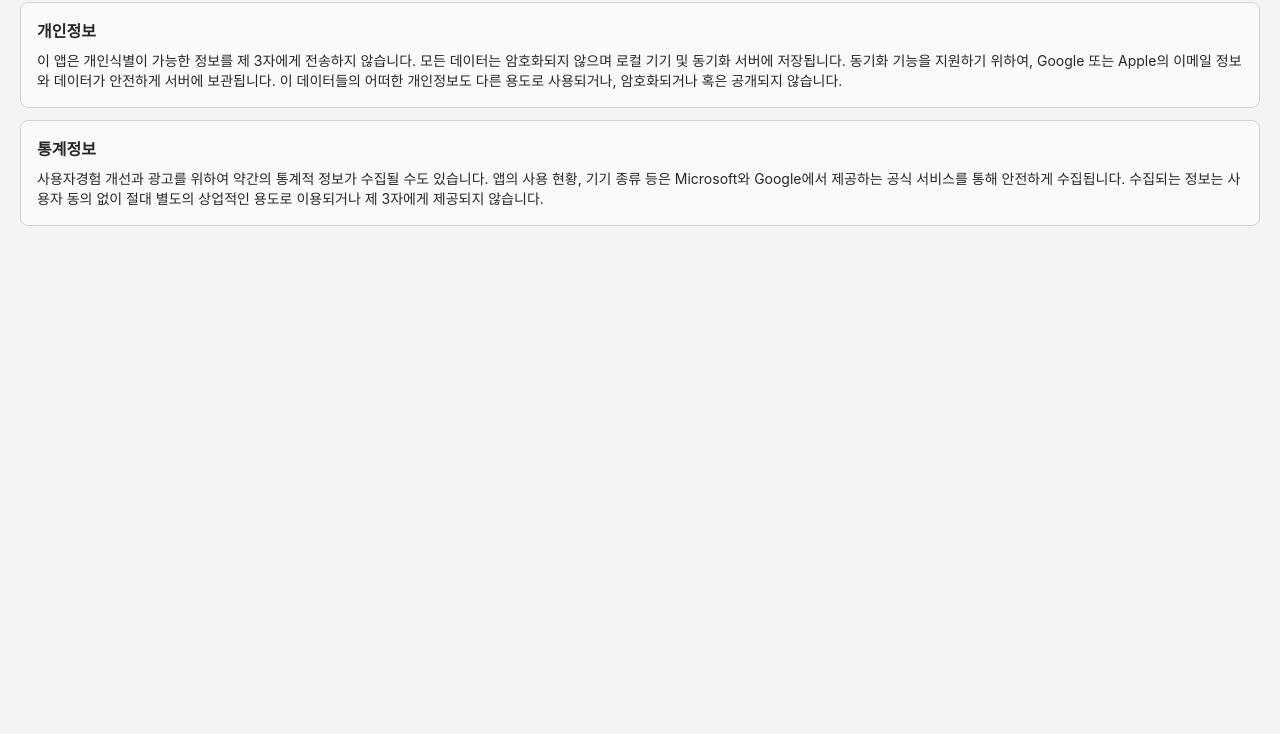
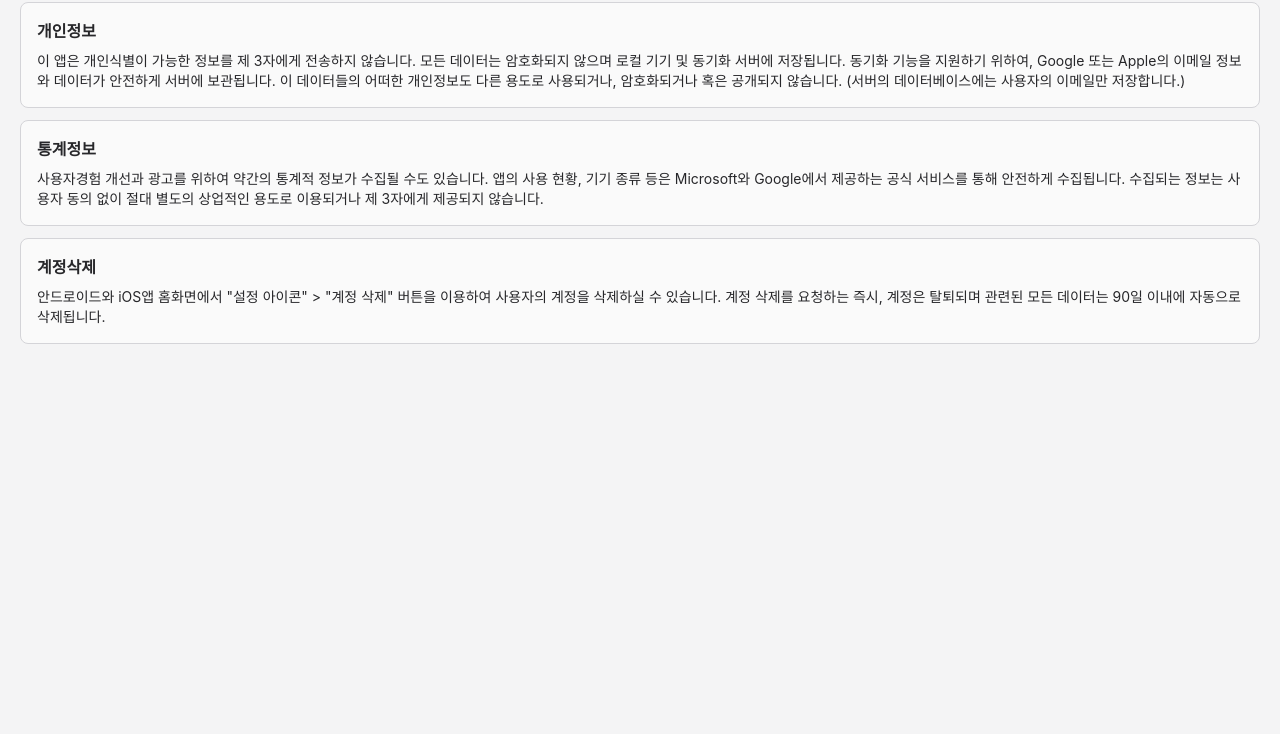
Before and after one commit to FLY2ED/FLY2ED.github.io, a plain HTML site: page index.html in a window 1280 px wide. Shown: the part 66-800 px from the top of the page. Drawn offline with nearby package versions, Linux system fonts and the light colour scheme; a web font is replaced by a local one.

Commit message:
Fix: 계정 삭제 내용 추가

```diff
--- a/index.html
+++ b/index.html
@@ -18,6 +18,7 @@
         <div class="font-black text-3xl text-zinc-900 dark:text-white mr-auto">
           :D
         </div>
+        <div class="text-zinc-900 dark:text-white text-xs px-3 py-1 rounded-lg bg-zinc-200 dark:bg-zinc-900 mr-1">Desktop :D-Day</div>
       </div>
       <div class="flex flex-col px-5 text-zinc-900 dark:text-white gap-3">
         <div
@@ -36,7 +37,7 @@
             데이터는 암호화되지 않으며 로컬 기기 및 동기화 서버에 저장됩니다.
             동기화 기능을 지원하기 위하여, Google 또는 Apple의 이메일 정보와 데이터가 안전하게 서버에 보관됩니다. 이 데이터들의 어떠한 개인정보도
             다른 용도로 사용되거나, 암호화되거나 혹은 공개되지
-            않습니다.
+            않습니다. (서버의 데이터베이스에는 사용자의 이메일만 저장합니다.)
           </div>
         </div>
         <div
@@ -58,6 +59,22 @@
             제공되지 않습니다.
           </div>
         </div>
+        <div
+          id="alert-additional-content-5"
+          class="p-4 border border-zinc-300 rounded-lg bg-zinc-50 dark:border-zinc-600 dark:bg-zinc-800"
+          role="alert"
+        >
+          <div class="flex items-center">
+            <span class="sr-only">Info</span>
+            <h3 class="text-base font-bold text-zinc-800 dark:text-zinc-300">
+              계정삭제
+            </h3>
+          </div>
+          <div class="mt-2 text-sm text-zinc-800 dark:text-zinc-300">
+            안드로이드와 iOS앱 홈화면에서 "설정 아이콘" > "계정 삭제" 버튼을 이용하여 사용자의 계정을 삭제하실 수 있습니다.
+            계정 삭제를 요청하는 즉시, 계정은 탈퇴되며 관련된 모든 데이터는 90일 이내에 자동으로 삭제됩니다.
+          </div>
+        </div>
       </div>
     </div>
   </body>
```
